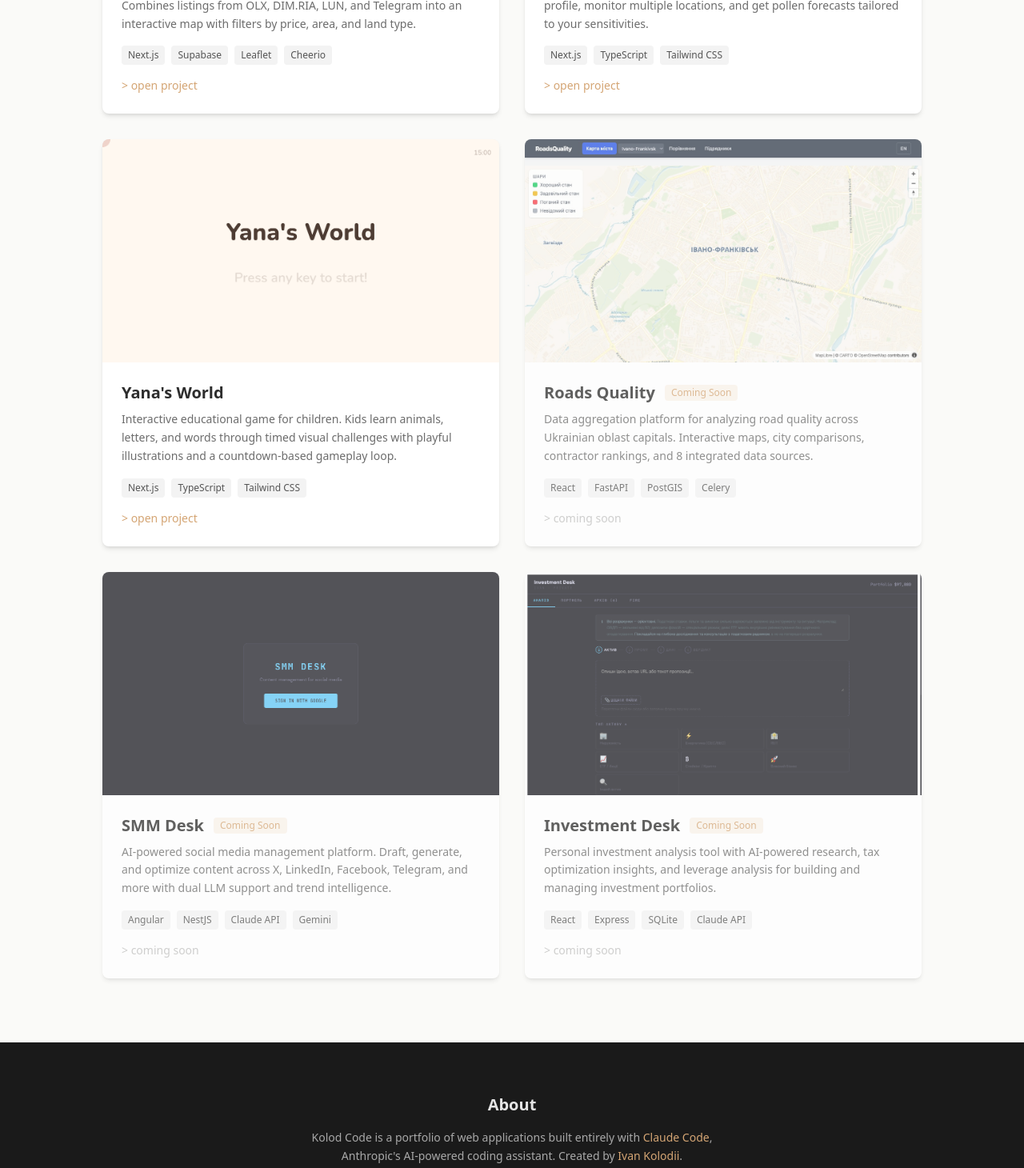
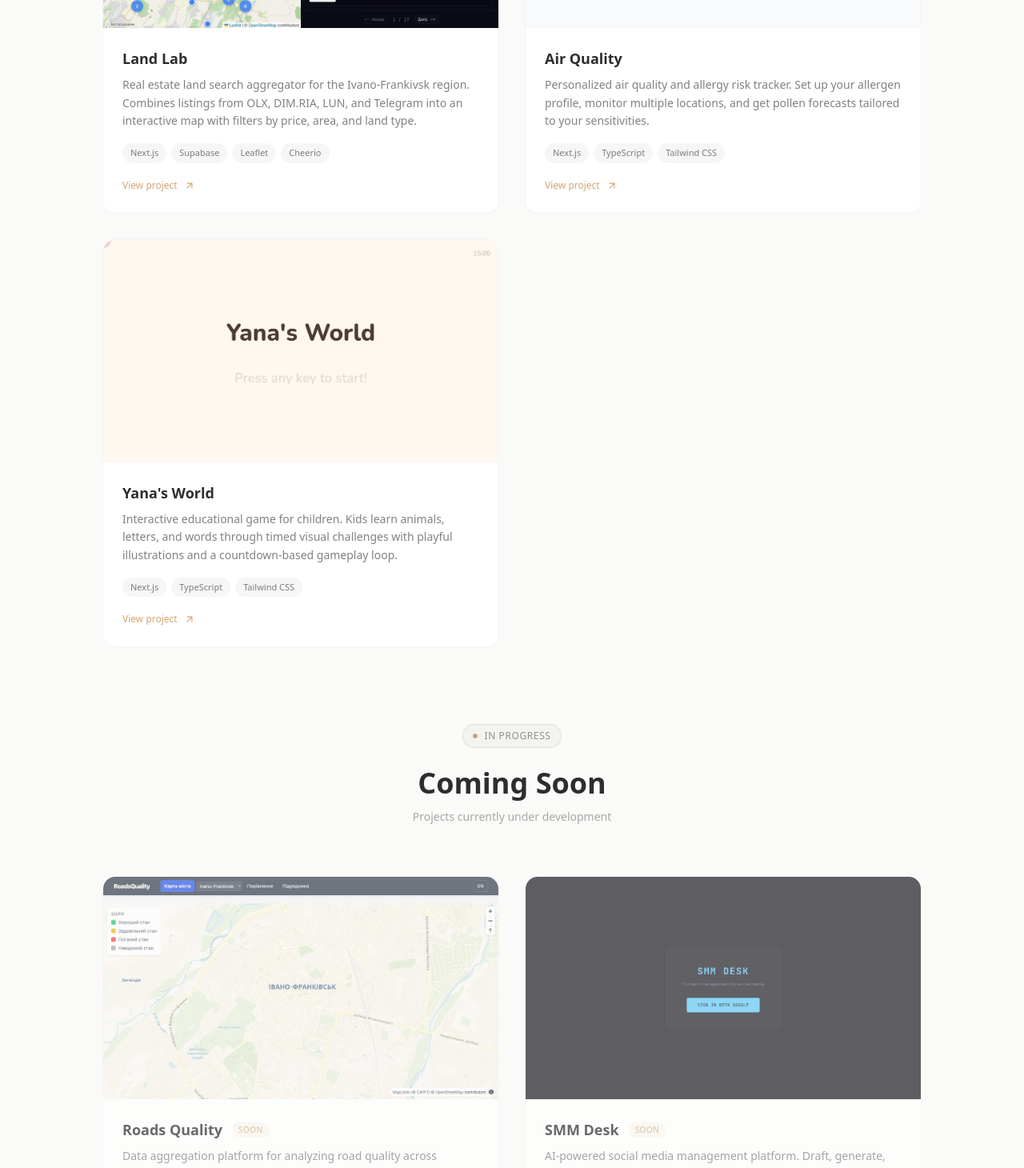
Before and after one commit to kolodii-ivan/kolod-code, a Next.js app: page / in a window 1280 px wide. Shown: the part 1330-2790 px from the top of the page at 80% size. Built offline with nearby package versions, Linux system fonts and the light colour scheme.

Commit message:
style: Redesigned projects section and footer - split Live/Coming Soon, badges, smooth scroll, hover zoom, gradient footer | LP-0 #time 25m

```diff
--- a/src/app/globals.css
+++ b/src/app/globals.css
@@ -11,6 +11,16 @@
   --font-sans: var(--font-inter), sans-serif;
 }
 
+html {
+  scroll-behavior: smooth;
+}
+
+@media (prefers-reduced-motion: reduce) {
+  html { scroll-behavior: auto; }
+  .cursor-blink { animation: none; }
+  .animate-bounce { animation: none; }
+}
+
 @keyframes blink {
   0%, 50% { opacity: 1; }
   51%, 100% { opacity: 0; }
--- a/src/components/Footer.tsx
+++ b/src/components/Footer.tsx
@@ -1,33 +1,60 @@
 export default function Footer() {
   return (
-    <footer className="bg-charcoal py-16 px-6">
-      <div className="max-w-3xl mx-auto text-center">
-        <h2 className="font-mono text-xl font-semibold text-light-text mb-4">
-          About
-        </h2>
-        <p className="font-sans text-sm text-light-text/70 leading-relaxed max-w-lg mx-auto">
-          Kolod Code is a portfolio of web applications built entirely with{" "}
+    <footer className="relative bg-charcoal py-20 px-6 overflow-hidden">
+      {/* Dot grid background matching hero */}
+      <div
+        className="absolute inset-0 opacity-[0.04]"
+        style={{
+          backgroundImage:
+            "radial-gradient(circle, #E5E5E5 1px, transparent 1px)",
+          backgroundSize: "32px 32px",
+        }}
+      />
+
+      <div className="relative z-10 max-w-3xl mx-auto text-center">
+        {/* Logo echo */}
+        <div className="font-mono text-2xl font-bold mb-6">
+          <span className="text-light-text">Kolod</span>
+          <span className="bg-gradient-to-r from-clay to-terminal-green bg-clip-text text-transparent">
+            {" "}Code
+          </span>
+        </div>
+
+        <p className="font-sans text-sm text-light-text/40 leading-relaxed max-w-md mx-auto">
+          A portfolio of web applications built entirely with{" "}
           <a
             href="https://claude.ai/code"
             target="_blank"
             rel="noopener noreferrer"
-            className="text-clay hover:text-clay/80 transition-colors"
+            className="text-clay/80 hover:text-clay transition-colors"
           >
             Claude Code
           </a>
-          , Anthropic&apos;s AI-powered coding assistant. Created by{" "}
+          , Anthropic&apos;s AI-powered coding assistant.
+        </p>
+
+        <div className="mt-8 flex items-center justify-center gap-6">
           <a
             href="https://ikolodiy.com"
             target="_blank"
             rel="noopener noreferrer"
-            className="text-clay hover:text-clay/80 transition-colors"
+            className="font-mono text-xs text-light-text/30 hover:text-light-text/60 transition-colors"
           >
-            Ivan Kolodii
+            ikolodiy.com
           </a>
-          .
-        </p>
-        <div className="mt-8 pt-8 border-t border-light-text/10">
-          <p className="font-mono text-xs text-light-text/40">
+          <span className="w-px h-3 bg-light-text/10" />
+          <a
+            href="https://github.com/kolodii-ivan"
+            target="_blank"
+            rel="noopener noreferrer"
+            className="font-mono text-xs text-light-text/30 hover:text-light-text/60 transition-colors"
+          >
+            GitHub
+          </a>
+        </div>
+
+        <div className="mt-12 pt-8 border-t border-light-text/[0.06]">
+          <p className="font-mono text-[11px] text-light-text/20 tracking-wider">
             Built with Claude Code
           </p>
         </div>
--- a/src/components/ProjectCard.tsx
+++ b/src/components/ProjectCard.tsx
@@ -4,19 +4,24 @@ import { Project } from "@/data/projects";
 export default function ProjectCard({ project, priority = false }: { project: Project; priority?: boolean }) {
   return (
     <article
-      className={`bg-white rounded-lg shadow-md overflow-hidden ${
+      className={`group bg-white rounded-2xl border border-dark-text/5 overflow-hidden ${
         project.comingSoon
-          ? "opacity-75"
+          ? "opacity-70"
           : "transition-transform duration-200 hover:-translate-y-1"
       }`}
     >
       {project.url ? (
-        <a href={project.url} target="_blank" rel="noopener noreferrer" className="relative aspect-video bg-charcoal/5 block cursor-pointer">
+        <a
+          href={project.url}
+          target="_blank"
+          rel="noopener noreferrer"
+          className="relative aspect-video bg-charcoal/5 block cursor-pointer overflow-hidden"
+        >
           <Image
             src={project.screenshot}
             alt={`Screenshot of ${project.name}`}
             fill
-            className="object-cover"
+            className="object-cover transition-transform duration-300 group-hover:scale-[1.03]"
             sizes="(max-width: 768px) 100vw, 50vw"
             priority={priority}
           />
@@ -35,23 +40,23 @@ export default function ProjectCard({ project, priority = false }: { project: Pr
       )}
       <div className="p-6">
         <div className="flex items-center gap-3">
-          <h3 className="font-mono text-xl font-semibold text-dark-text">
+          <h3 className="font-mono text-lg font-semibold text-dark-text">
             {project.name}
           </h3>
           {project.comingSoon && (
-            <span className="font-mono text-xs bg-clay/15 text-clay px-2 py-0.5 rounded">
-              Coming Soon
+            <span className="font-mono text-[10px] bg-clay/10 text-clay px-2 py-0.5 rounded-full uppercase tracking-wider">
+              Soon
             </span>
           )}
         </div>
-        <p className="mt-2 font-sans text-sm text-dark-text/70 leading-relaxed">
+        <p className="mt-2 font-sans text-sm text-dark-text/60 leading-relaxed">
           {project.description}
         </p>
-        <div className="mt-4 flex flex-wrap gap-2">
+        <div className="mt-4 flex flex-wrap gap-1.5">
           {project.techStack.map((tech) => (
             <span
               key={tech}
-              className="font-mono text-xs bg-charcoal/5 text-dark-text/80 px-2 py-1 rounded"
+              className="font-mono text-[11px] bg-charcoal/[0.04] text-dark-text/60 px-2.5 py-1 rounded-full"
             >
               {tech}
             </span>
@@ -62,13 +67,16 @@ export default function ProjectCard({ project, priority = false }: { project: Pr
             href={project.url}
             target="_blank"
             rel="noopener noreferrer"
-            className="mt-4 inline-block font-mono text-sm text-clay hover:text-clay/80 transition-colors"
+            className="mt-5 inline-flex items-center gap-2 font-mono text-xs text-clay hover:text-clay/70 transition-colors cursor-pointer"
           >
-            &gt; open project
+            <span>View project</span>
+            <svg className="w-3.5 h-3.5" fill="none" viewBox="0 0 24 24" stroke="currentColor" strokeWidth={2}>
+              <path strokeLinecap="round" strokeLinejoin="round" d="M7 17L17 7M17 7H7M17 7v10" />
+            </svg>
           </a>
         ) : (
-          <span className="mt-4 inline-block font-mono text-sm text-dark-text/30">
-            &gt; coming soon
+          <span className="mt-5 inline-block font-mono text-xs text-dark-text/25">
+            In development
           </span>
         )}
       </div>
--- a/src/components/ProjectGrid.tsx
+++ b/src/components/ProjectGrid.tsx
@@ -2,17 +2,59 @@ import { projects } from "@/data/projects";
 import ProjectCard from "./ProjectCard";
 
 export default function ProjectGrid() {
+  const liveProjects = projects.filter((p) => !p.comingSoon);
+  const comingSoonProjects = projects.filter((p) => p.comingSoon);
+
   return (
-    <section id="projects" className="bg-warm-white py-20 px-6">
+    <section id="projects" className="bg-warm-white py-24 px-6">
       <div className="max-w-5xl mx-auto">
-        <h2 className="font-mono text-2xl md:text-3xl font-bold text-dark-text mb-12 text-center">
-          <span className="text-clay">&gt; </span>Projects
-        </h2>
+        {/* Section header */}
+        <div className="text-center mb-16">
+          <div className="inline-flex items-center gap-2 px-3 py-1.5 rounded-full border border-dark-text/10 bg-dark-text/[0.03] mb-6">
+            <span className="w-1.5 h-1.5 rounded-full bg-terminal-green" />
+            <span className="font-mono text-xs text-dark-text/50 uppercase tracking-wider">
+              Live
+            </span>
+          </div>
+          <h2 className="font-mono text-3xl md:text-4xl font-bold text-dark-text">
+            Projects
+          </h2>
+          <p className="mt-3 font-sans text-sm text-dark-text/40 max-w-md mx-auto">
+            Web applications built from scratch using AI-assisted development
+          </p>
+        </div>
+
+        {/* Live projects */}
         <div className="grid grid-cols-1 md:grid-cols-2 gap-8">
-          {projects.map((project, index) => (
+          {liveProjects.map((project, index) => (
             <ProjectCard key={project.slug} project={project} priority={index < 2} />
           ))}
         </div>
+
+        {/* Coming soon section */}
+        {comingSoonProjects.length > 0 && (
+          <>
+            <div className="text-center mt-24 mb-16">
+              <div className="inline-flex items-center gap-2 px-3 py-1.5 rounded-full border border-dark-text/10 bg-dark-text/[0.03] mb-6">
+                <span className="w-1.5 h-1.5 rounded-full bg-clay" />
+                <span className="font-mono text-xs text-dark-text/50 uppercase tracking-wider">
+                  In Progress
+                </span>
+              </div>
+              <h2 className="font-mono text-3xl md:text-4xl font-bold text-dark-text">
+                Coming Soon
+              </h2>
+              <p className="mt-3 font-sans text-sm text-dark-text/40 max-w-md mx-auto">
+                Projects currently under development
+              </p>
+            </div>
+            <div className="grid grid-cols-1 md:grid-cols-2 gap-8">
+              {comingSoonProjects.map((project) => (
+                <ProjectCard key={project.slug} project={project} />
+              ))}
+            </div>
+          </>
+        )}
       </div>
     </section>
   );
```
